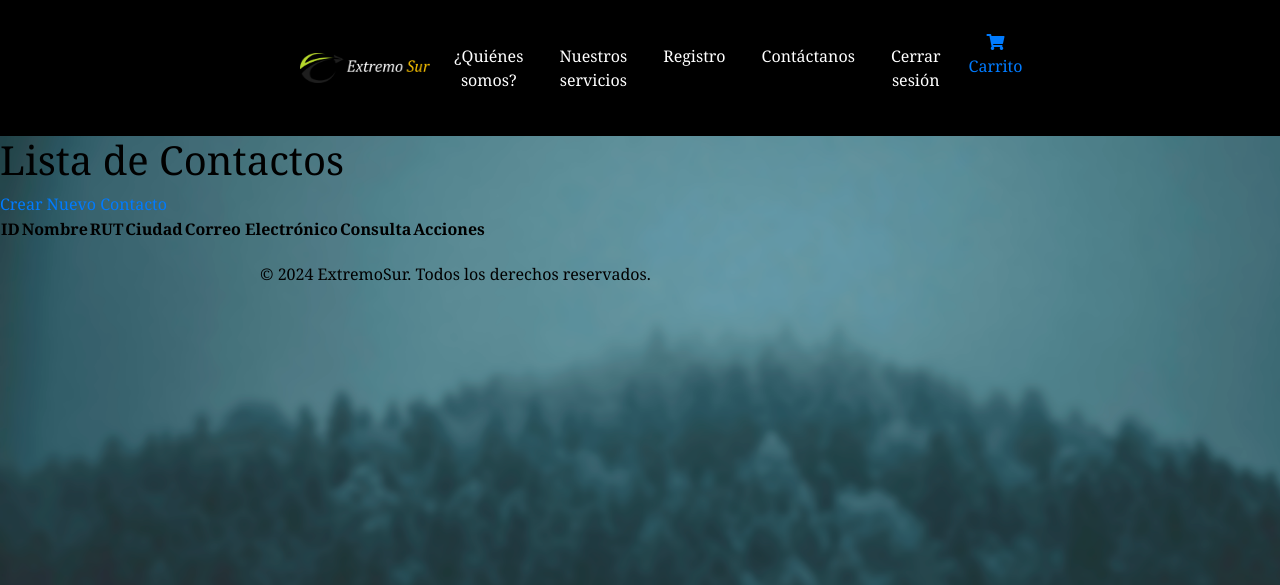
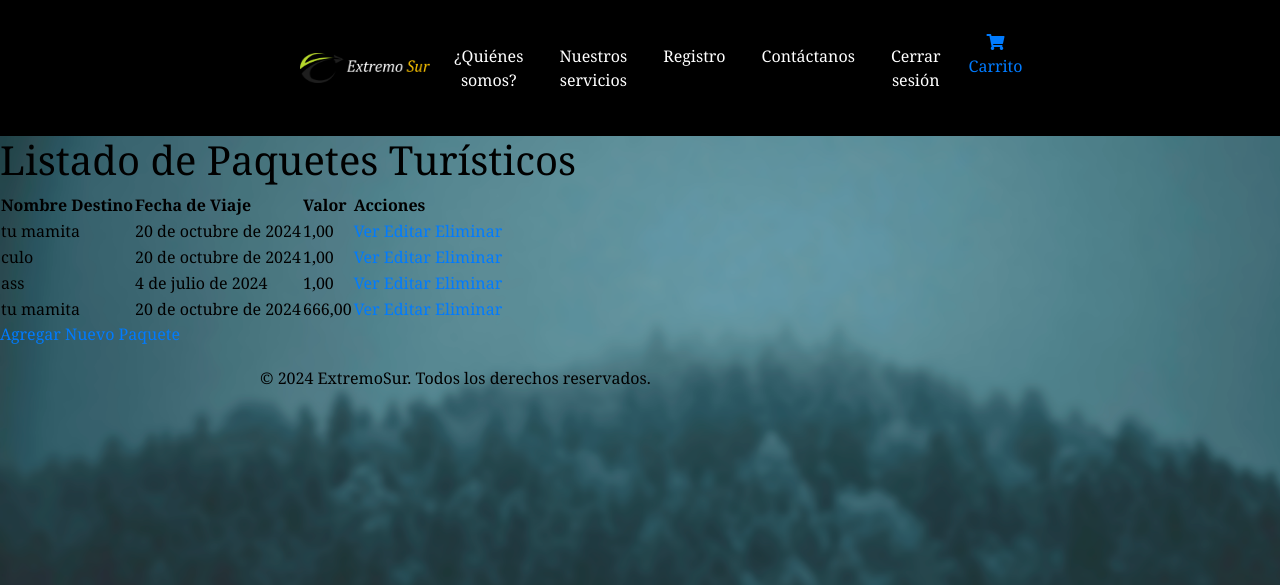
Before and after one commit to lukashaltenhof/evaluacion3, a Django app: page /paquetes/ in a window 1280 px wide. Shown: the top 585 px of the page. Run offline with Django 5.2, Linux system fonts and the light colour scheme; a user stored in the database is signed in; data comes from the database, SQL or seed files in the repository; both versions use the stored data as it was after the commit; lists and menus that the app fills with data are empty.

Commit message:
no se que paso aca

```diff
--- a/extremosur/gestionviajes/templates/paquete_list.html
+++ b/extremosur/gestionviajes/templates/paquete_list.html
@@ -1,37 +1,43 @@
-{% extends 'base.html' %}
+{% extends "base.html" %}
 {% load static %}
 
 {% block content %}
-    <h1>Lista de Contactos</h1>
-    <a href="{% url 'contacto_create' %}">Crear Nuevo Contacto</a>
+<!DOCTYPE html>
+<html lang="es">
+<head>
+    <meta charset="UTF-8">
+    <title>Listado de Paquetes Turísticos</title>
+    <link rel="stylesheet" type="text/css" href="{% static 'styles.css' %}">
+</head>
+<body>
+    <h1>Listado de Paquetes Turísticos</h1>
+
     <table>
         <thead>
             <tr>
-                <th>ID</th>
-                <th>Nombre</th>
-                <th>RUT</th>
-                <th>Ciudad</th>
-                <th>Correo Electrónico</th>
-                <th>Consulta</th>
+                <th>Nombre Destino</th>
+                <th>Fecha de Viaje</th>
+                <th>Valor</th>
                 <th>Acciones</th>
             </tr>
         </thead>
         <tbody>
-            {% for contacto in contactos %}
+            {% for paquete in paquetes %}
             <tr>
-                <td>{{ contacto.id }}</td>
-                <td>{{ contacto.nombre }}</td>
-                <td>{{ contacto.rut }}</td>
-                <td>{{ contacto.ciudad }}</td>
-                <td>{{ contacto.correo_electronico }}</td>
-                <td>{{ contacto.consulta }}</td>
+                <td>{{ paquete.nombre_destino }}</td>
+                <td>{{ paquete.fecha_viaje }}</td>
+                <td>{{ paquete.valor }}</td>
                 <td>
-                    <a href="{% url 'contacto_detail' contacto.id %}">Ver</a>
-                    <a href="{% url 'contacto_update' contacto.id %}">Editar</a>
-                    <a href="{% url 'contacto_delete' contacto.id %}">Eliminar</a>
+                    <a href="{% url 'paquete_detail' paquete.id %}">Ver</a>
+                    <a href="{% url 'paquete_update' paquete.id %}">Editar</a>
+                    <a href="{% url 'paquete_delete' paquete.id %}">Eliminar</a>
                 </td>
             </tr>
             {% endfor %}
         </tbody>
     </table>
+
+    <a href="{% url 'paquete_create' %}">Agregar Nuevo Paquete</a>
+</body>
+</html>
 {% endblock %}
```
Also changed, not shown: extremosur/db.sqlite3.
